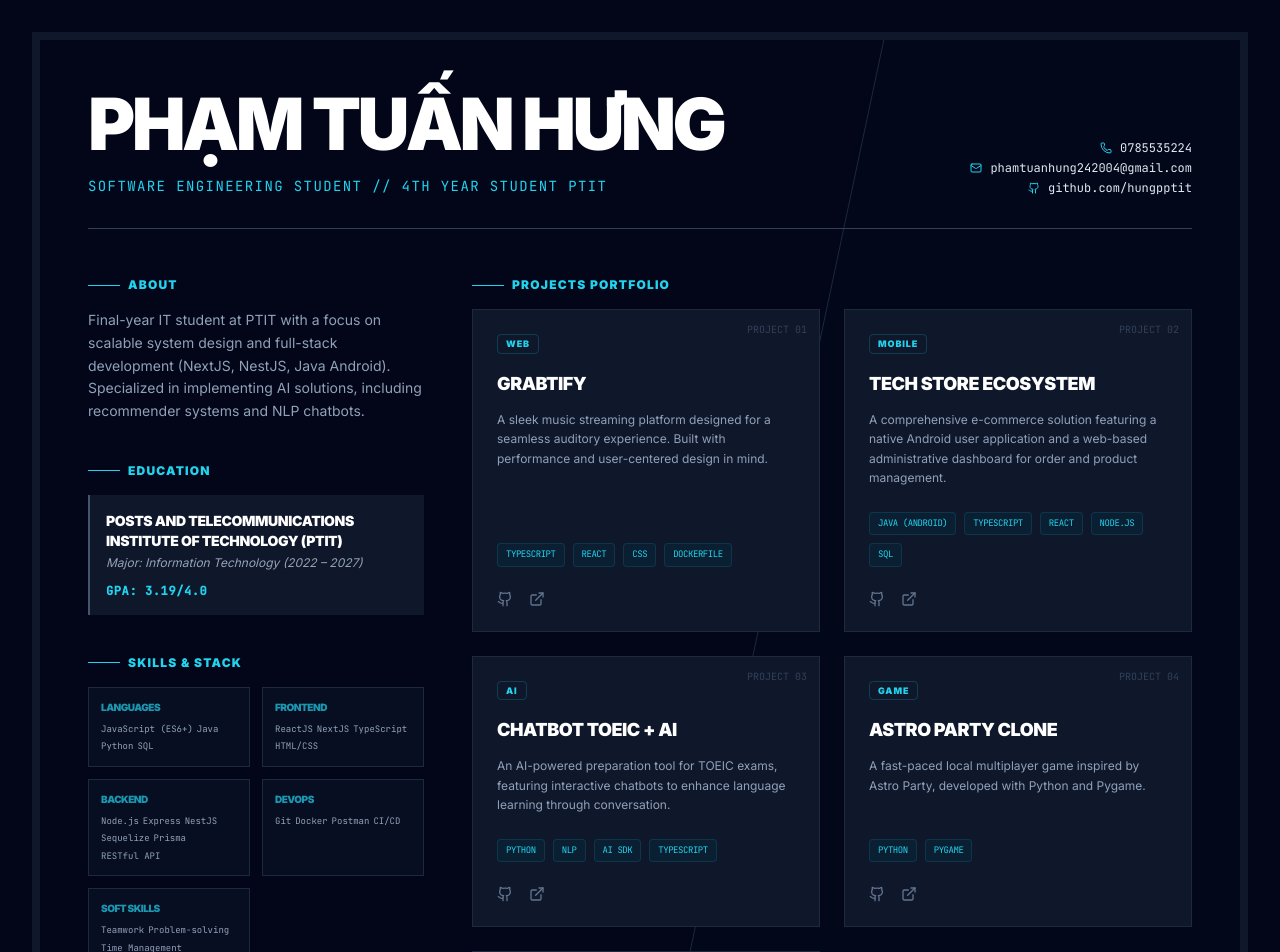
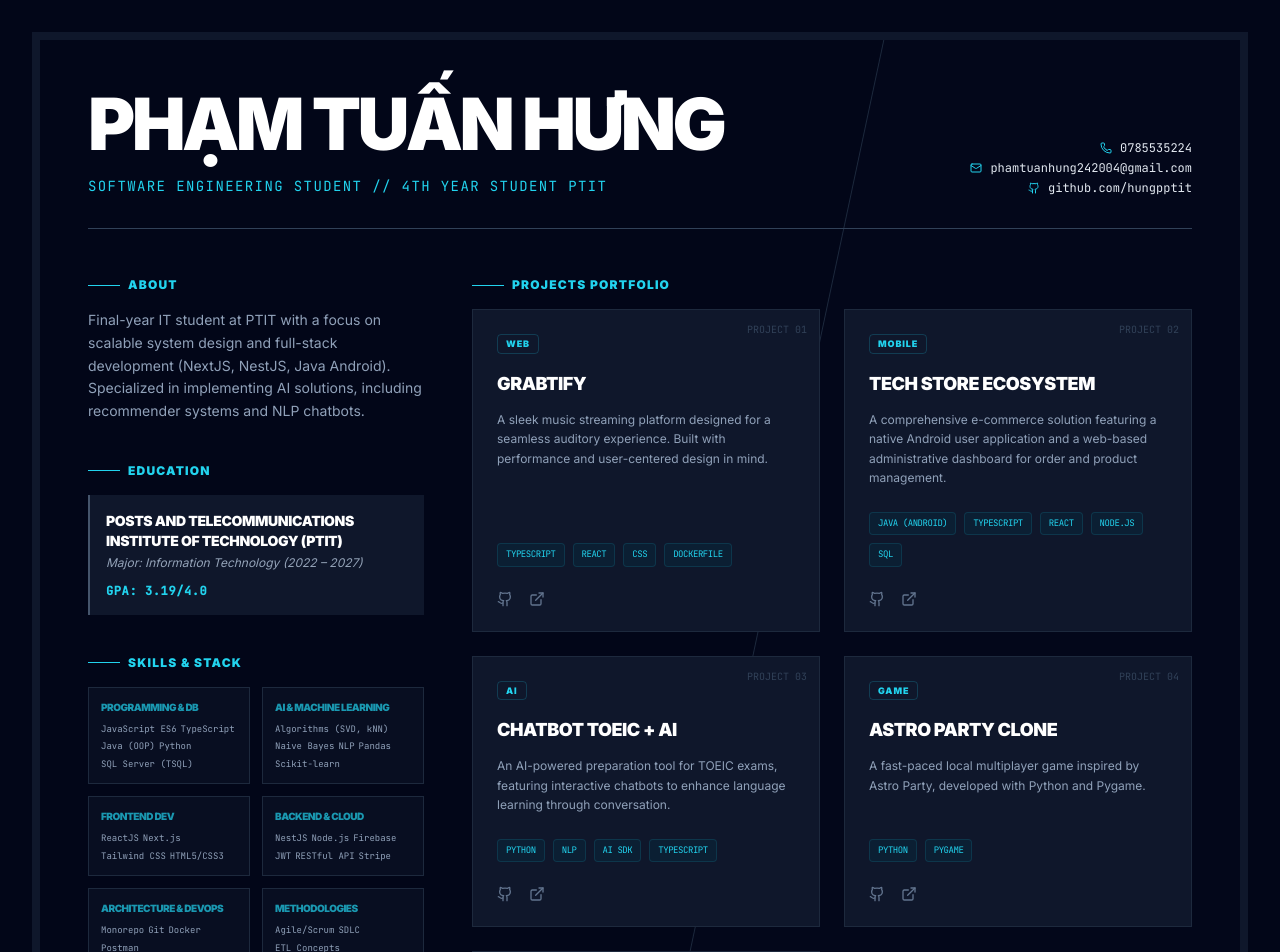
Before and after one commit to hungpptit/portfolio, a React (Vite) app: page / in a window 1280 px wide. Shown: the top 952 px of the page. Built offline with nearby package versions, Linux system fonts and the light colour scheme.

Commit message:
update Skills & Stack

```diff
--- a/src/constants.ts
+++ b/src/constants.ts
@@ -58,23 +58,27 @@ export const PROJECTS: Project[] = [
 
 export const SKILL_CATEGORIES: SkillCategory[] = [
   {
-    name: "Languages",
-    skills: ["JavaScript (ES6+)", "Java", "Python", "SQL"]
+    name: "Programming & DB",
+    skills: ["JavaScript ES6", "TypeScript", "Java (OOP)", "Python", "SQL Server (TSQL)"]
   },
   {
-    name: "Frontend",
-    skills: ["ReactJS", "NextJS", "TypeScript", "HTML/CSS"]
+    name: "AI & Machine Learning",
+    skills: ["Algorithms (SVD, kNN)", "Naive Bayes", "NLP", "Pandas", "Scikit-learn"]
   },
   {
-    name: "Backend",
-    skills: ["Node.js", "Express", "NestJS", "Sequelize", "Prisma", "RESTful API"]
+    name: "Frontend Dev",
+    skills: ["ReactJS", "Next.js", "Tailwind CSS", "HTML5/CSS3"]
   },
   {
-    name: "DevOps",
-    skills: ["Git", "Docker", "Postman", "CI/CD"]
+    name: "Backend & Cloud",
+    skills: ["NestJS", "Node.js", "Firebase", "JWT", "RESTful API", "Stripe"]
   },
   {
-    name: "Soft Skills",
-    skills: ["Teamwork", "Problem-solving", "Time Management", "Adaptability"]
+    name: "Architecture & DevOps",
+    skills: ["Monorepo", "Git", "Docker", "Postman", "CI/CD (GitHub Actions)"]
+  },
+  {
+    name: "Methodologies",
+    skills: ["Agile/Scrum", "SDLC", "ETL Concepts", "Data Cleaning"]
   }
 ];
```
